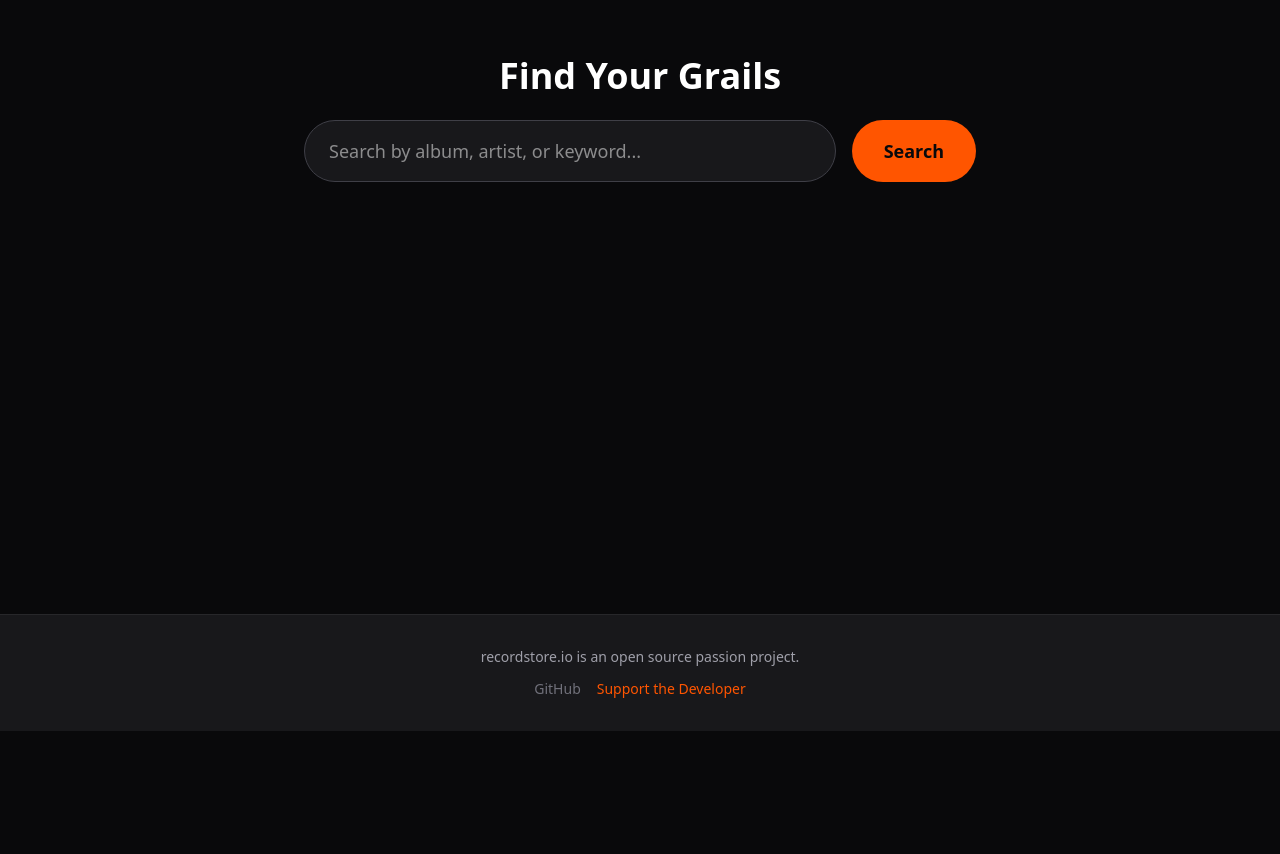
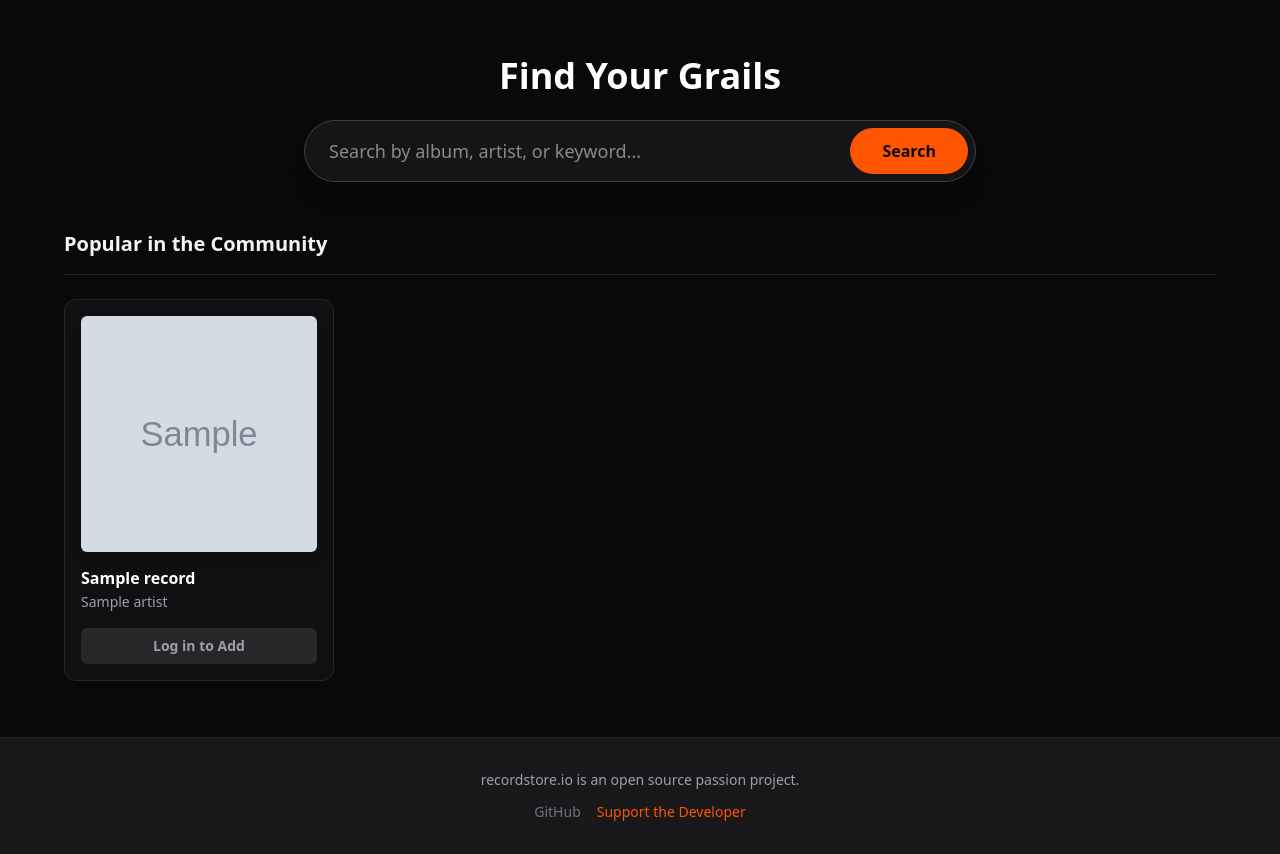
Before and after one commit to andrewstn/recordshelf, a Django app: page /collection/search/ in a window 1280 px wide. Shown: the part 69-923 px from the top of the page. Before the commit the page ends 800 px from the top, so only its background shows below. Run offline with Django 5.2, Linux system fonts and the light colour scheme; tables that the repository leaves empty hold one stand-in row (values such as "Sample post"); grey boxes marked "Sample" are stand-in pictures.

Commit message:
Refactor search window and implement popular display.

```diff
--- a/collection/views.py
+++ b/collection/views.py
@@ -3,32 +3,37 @@ from django.contrib.auth.decorators import login_required
 from django.contrib import messages
 from .discogs import search_discogs, fetch_discogs_master
 from .services import add_record_to_collection
-from .models import CollectionItem
+from .models import CollectionItem, Record
 from .forms import CollectionItemForm
 import json
 from django.http import JsonResponse
 from django.views.decorators.http import require_POST
 from users.models import Activity
+from django.db.models import Count
 
 def search_page(request):
-    """Handles user search queries, pagination, and hits the Discogs API."""
     query = request.GET.get('q', '')
-
-    # Get the page number from the URL, defaulting to 1
     page = request.GET.get('page', 1)
 
     results = []
     pagination = {}
+    popular_records = []
 
     if query:
+        # If there's a query, hit the Discogs API (your existing logic)
         results, pagination = search_discogs(query, page)
+    else:
+        # If no query, grab the top 12 most collected records from our local DB
+        popular_records = Record.objects.annotate(
+            collection_count=Count('collected_by')
+        ).order_by('-collection_count')[:12]
 
-    context = {
+    return render(request, 'search.html', {
         'query': query,
         'results': results,
-        'pagination': pagination
-    }
-    return render(request, 'search.html', context)
+        'pagination': pagination,
+        'popular_records': popular_records
+    })
 
 @login_required
 def add_record(request):
--- a/templates/search.html
+++ b/templates/search.html
@@ -6,16 +6,16 @@
     <div class="mb-12 text-center">
         <h1 class="text-4xl font-black text-white mb-6">Find Your Grails</h1>
 
-        <form method="GET" action="{% url 'search' %}" class="max-w-2xl mx-auto flex gap-4">
+        <form method="GET" action="{% url 'search' %}" class="max-w-2xl mx-auto relative">
             <input
                 type="text"
                 name="q"
                 value="{{ query }}"
                 placeholder="Search by album, artist, or keyword..."
-                class="w-full bg-zinc-900 border border-zinc-700 text-white px-6 py-4 rounded-full focus:outline-none focus:border-brand focus:ring-1 focus:ring-brand transition text-lg"
+                class="w-full bg-zinc-900/80 border border-zinc-700 rounded-full py-4 pl-6 pr-32 text-white focus:border-brand focus:ring-1 focus:ring-brand outline-none transition shadow-xl text-lg"
                 required
             >
-            <button type="submit" class="bg-brand text-zinc-950 px-8 py-4 rounded-full font-bold text-lg hover:bg-white transition cursor-pointer">
+            <button type="submit" class="absolute right-2 top-2 bottom-2 bg-brand text-zinc-950 px-8 rounded-full font-bold hover:bg-white transition cursor-pointer">
                 Search
             </button>
         </form>
@@ -60,7 +60,7 @@
                             </button>
                         </form>
                     {% else %}
-                        <a href="{% url 'login' %}" class="mt-auto text-center w-full bg-zinc-800 text-zinc-400 font-semibold py-2 rounded-md transition text-sm">Log in to Add</a>
+                        <a href="{% url 'login' %}" class="mt-auto block text-center w-full bg-zinc-800 text-zinc-400 font-semibold py-2 rounded-md transition text-sm">Log in to Add</a>
                     {% endif %}
 
                 </div>
@@ -90,6 +90,50 @@
                 <p class="text-lg">No records found for that search. Try a different artist or album name.</p>
             </div>
         {% endif %}
+
+    {% else %}
+        <div class="flex justify-between items-end mb-6 border-b border-zinc-800 pb-4 mt-8">
+            <h2 class="text-xl font-bold text-zinc-100">Popular in the Community</h2>
+        </div>
+
+        {% if popular_records %}
+            <div class="grid grid-cols-2 md:grid-cols-3 lg:grid-cols-4 gap-6">
+                {% for record in popular_records %}
+                <div class="bg-zinc-900/50 border border-zinc-800 rounded-xl p-4 flex flex-col hover:bg-zinc-800 transition">
+
+                    <a href="{% url 'album_detail' record.discogs_id %}" class="block mb-4">
+                        {% if record.cover_art_url %}
+                            <img src="{{ record.cover_art_url }}" alt="{{ record.title }}" referrerpolicy="no-referrer" class="w-full aspect-square object-cover rounded-md shadow-lg hover:opacity-80 transition">
+                        {% else %}
+                            <div class="w-full aspect-square bg-zinc-800 rounded-md flex items-center justify-center text-zinc-600 hover:bg-zinc-700 transition">No Cover</div>
+                        {% endif %}
+                    </a>
+
+                    <a href="{% url 'album_detail' record.discogs_id %}" class="hover:text-brand transition cursor-pointer">
+                        <h3 class="text-md font-bold text-white leading-tight mb-1">{{ record.title }}</h3>
+                    </a>
+                    <p class="text-sm text-zinc-400 mb-4">{{ record.artist.name }}</p>
+
+                    {% if user.is_authenticated %}
+                        <form method="POST" action="{% url 'add_record' %}" class="mt-auto">
+                            {% csrf_token %}
+                            <input type="hidden" name="discogs_id" value="{{ record.discogs_id }}">
+                            <button type="submit" class="w-full bg-zinc-800 hover:bg-brand hover:text-zinc-950 text-white font-semibold py-2 rounded-md transition cursor-pointer text-sm">
+                                + Add to Collection
+                            </button>
+                        </form>
+                    {% else %}
+                        <a href="{% url 'login' %}" class="mt-auto block text-center w-full bg-zinc-800 text-zinc-400 font-semibold py-2 rounded-md transition text-sm">Log in to Add</a>
+                    {% endif %}
+
+                </div>
+                {% endfor %}
+            </div>
+        {% else %}
+            <div class="text-center py-16 bg-zinc-900/30 border border-zinc-800 border-dashed rounded-xl">
+                <p class="text-zinc-500 text-lg">The community hasn't logged any records yet. Be the first!</p>
+            </div>
+        {% endif %}
     {% endif %}
 
 </div>
```
